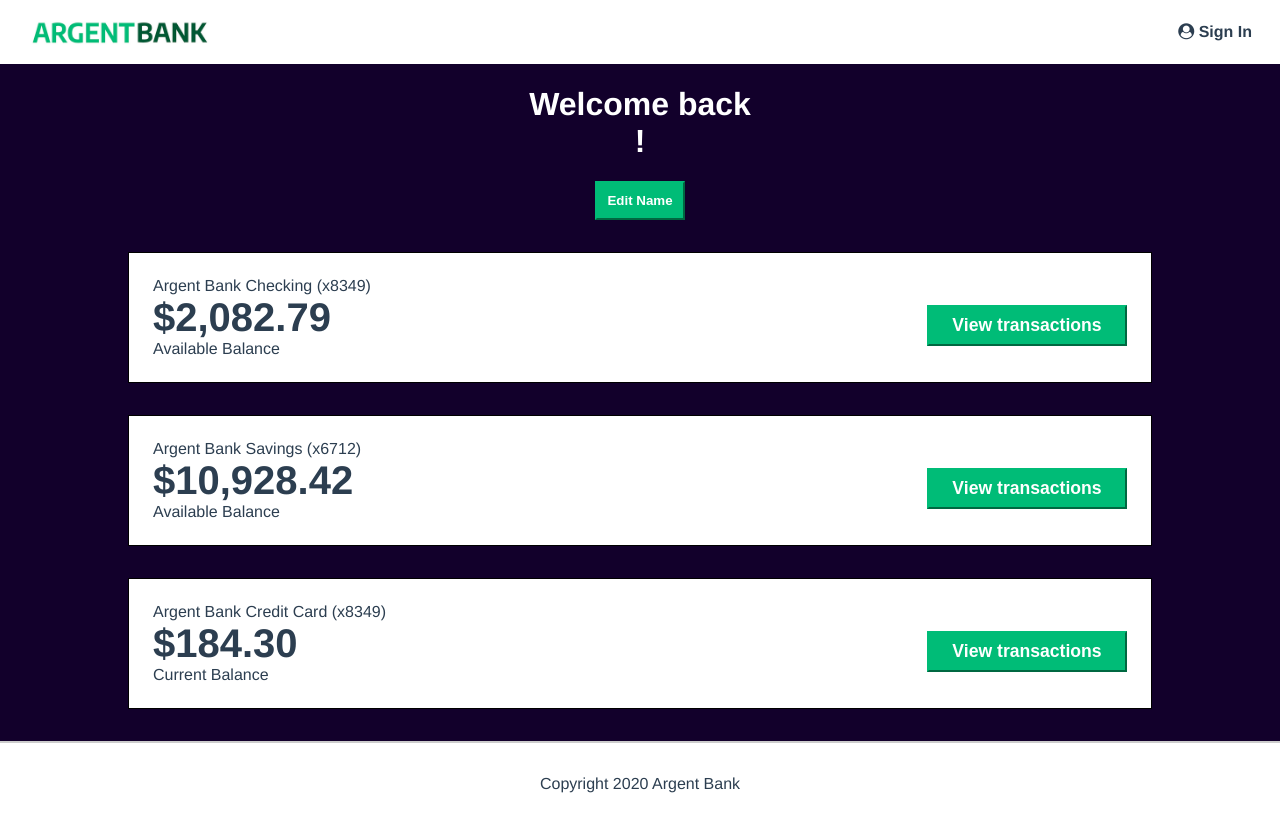
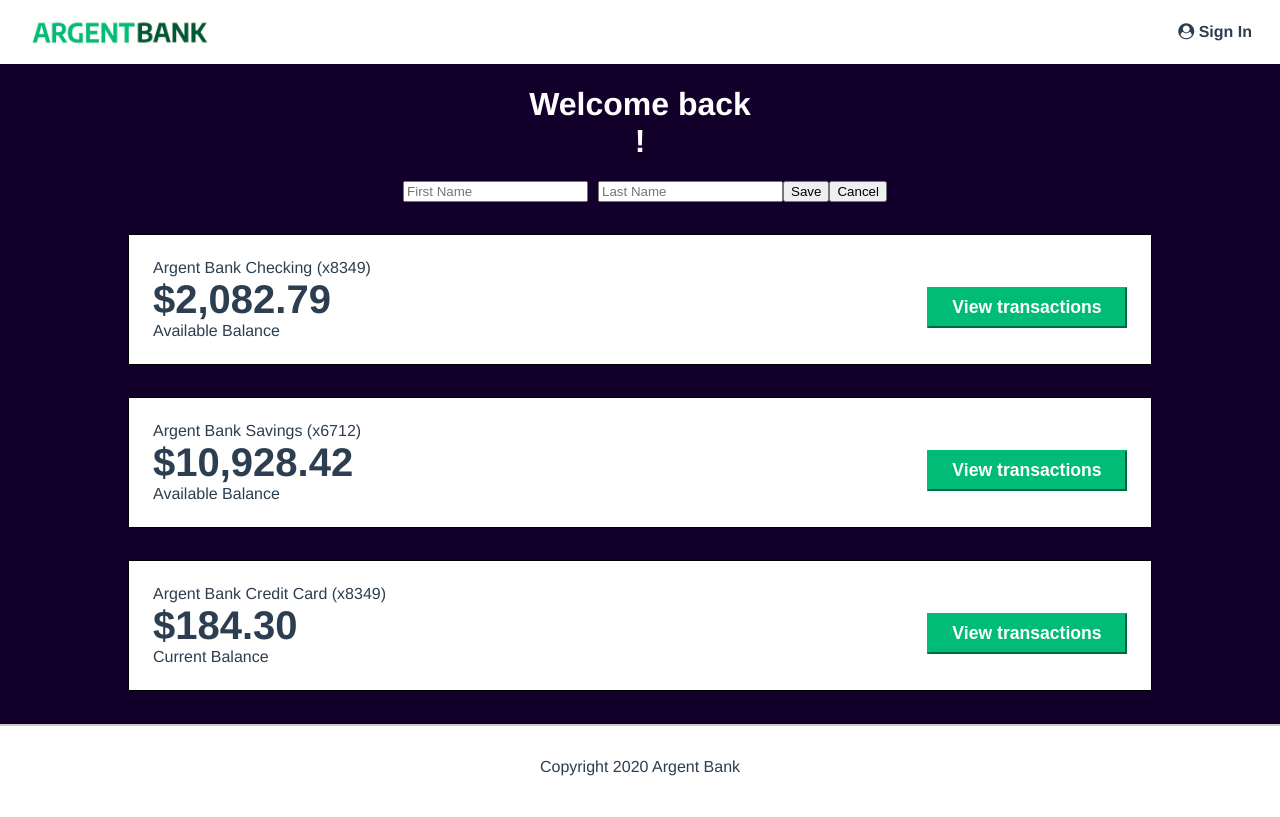
Before and after one commit to CamilleStagiaire/Argent_bank, a React (Create React App) app: page /profile in a window 1280 px wide. Both pictures are taken after a click on the button "Edit Name". Built offline with nearby package versions, Linux system fonts and the light colour scheme.

Commit message:
mise à jour du profil

```diff
--- a/src/components/Transactions/index.jsx
+++ b/src/components/Transactions/index.jsx
@@ -29,7 +29,7 @@ const Transactions = ({ data, setShowTransactions }) => {
         </thead>
         <tbody>
           {data.transactions.map((transaction, index) => (
-            <React.Fragment key={transaction.date + transaction.description}>
+            <React.Fragment key={transaction.id}>
               <tr className="transaction-list">
               <td>
                   <Collapse
--- a/src/datas/data.json
+++ b/src/datas/data.json
@@ -5,6 +5,7 @@
     "description": "Available Balance",
     "transactions": [
       {
+        "id": 1,
         "date": "June 20th, 2020",
         "description": "Golden Sun Bakery",
         "amount": "$5.00",
@@ -14,6 +15,7 @@
         "notes": ""
       },
       {
+        "id": 2,
         "date": "June 20th, 2020",
         "description": "Golden Sun Bakery",
         "amount": "$10.00",
@@ -23,6 +25,7 @@
         "notes": ""
       },
       {
+        "id": 3,
         "date": "June 20th, 2020",
         "description": "Golden Sun Bakery",
         "amount": "$20.00",
@@ -32,6 +35,7 @@
         "notes": ""
       },
       {
+        "id": 4,
         "date": "June 20th, 2020",
         "description": "Golden Sun Bakery",
         "amount": "$30.00",
@@ -41,6 +45,7 @@
         "notes": ""
       },
       {
+        "id": 5,
         "date": "June 20th, 2020",
         "description": "Golden Sun Bakery",
         "amount": "$40.00",
@@ -50,6 +55,7 @@
         "notes": ""
       },
       {
+        "id": 6,
         "date": "June 20th, 2020",
         "description": "Golden Sun Bakery",
         "amount": "$50.00",
@@ -66,6 +72,7 @@
     "description": "Available Balance",
     "transactions": [
       {
+        "id": 7,
         "date": "June 20th, 2020",
         "description": "Golden Sun Bakery",
         "amount": "$5.00",
@@ -75,6 +82,7 @@
         "notes": ""
       },
       {
+        "id": 8,
         "date": "June 20th, 2020",
         "description": "Golden Sun Bakery",
         "amount": "$10.00",
@@ -84,6 +92,7 @@
         "notes": ""
       },
       {
+        "id": 9,
         "date": "June 20th, 2020",
         "description": "Golden Sun Bakery",
         "amount": "$20.00",
@@ -93,6 +102,7 @@
         "notes": ""
       },
       {
+        "id": 10,
         "date": "June 20th, 2020",
         "description": "Golden Sun Bakery",
         "amount": "$30.00",
@@ -102,6 +112,7 @@
         "notes": ""
       },
       {
+        "id": 11,
         "date": "June 20th, 2020",
         "description": "Golden Sun Bakery",
         "amount": "$40.00",
@@ -111,6 +122,7 @@
         "notes": ""
       },
       {
+        "id": 12,
         "date": "June 20th, 2020",
         "description": "Golden Sun Bakery",
         "amount": "$50.00",
@@ -127,6 +139,7 @@
     "description": "Current Balance",
     "transactions": [
         {
+          "id": 13,
           "date": "June 20th, 2020",
           "description": "Golden Sun Bakery",
           "amount": "$5.00",
@@ -136,6 +149,7 @@
           "notes": ""
         },
         {
+          "id": 14,
           "date": "June 20th, 2020",
           "description": "Golden Sun Bakery",
           "amount": "$10.00",
@@ -145,6 +159,7 @@
           "notes": ""
         },
         {
+          "id": 15,
           "date": "June 20th, 2020",
           "description": "Golden Sun Bakery",
           "amount": "$20.00",
@@ -154,6 +169,7 @@
           "notes": ""
         },
         {
+          "id": 16,
           "date": "June 20th, 2020",
           "description": "Golden Sun Bakery",
           "amount": "$30.00",
@@ -163,6 +179,7 @@
           "notes": ""
         },
         {
+          "id": 17,
           "date": "June 20th, 2020",
           "description": "Golden Sun Bakery",
           "amount": "$40.00",
@@ -172,6 +189,7 @@
           "notes": ""
         },
         {
+          "id": 18,
           "date": "June 20th, 2020",
           "description": "Golden Sun Bakery",
           "amount": "$50.00",
--- a/src/pages/User/index.jsx
+++ b/src/pages/User/index.jsx
@@ -1,11 +1,20 @@
 import { useState } from 'react';
-import { useSelector} from 'react-redux';
+import { useSelector, useDispatch } from 'react-redux';
+import { setFirstName, setLastName } from '../../redux/userSlice';
 import Transactions from '../../components/Transactions';
 import data from '../../datas/data.json';
+import localStorageService from '../../services/localStorageService';
+import apiService from '../../services/apiService';
 
 const User = () => {
   const [showTransactions, setShowTransactions] = useState(null);
   const { firstName, lastName } = useSelector((state) => state.user);
+  const [editFirstName, setEditFirstName] = useState(firstName || "");
+  const [editLastName, setEditLastName] = useState(lastName || "");
+
+  const [isEditing, setIsEditing] = useState(false);
+  const dispatch = useDispatch();
+  const { token } = localStorageService.getAuthData();
 
   const accountSection = (type) => (
     <section className="account">
@@ -20,6 +29,23 @@ const User = () => {
     </section>
   );
 
+  const handleChange = async () => {
+    const result = await apiService.updateUserProfile(token, editFirstName, editLastName);
+    if (result.success) {
+      dispatch(setFirstName(editFirstName));
+      dispatch(setLastName(editLastName));
+      setIsEditing(false);
+    } else {
+      console.error(result.message);
+    }
+  };
+
+  const resetEditFields = () => {
+    setEditFirstName(firstName || "");
+    setEditLastName(lastName || "");
+};
+
+
   return (
     <main className="main bg-dark">
       {!showTransactions && (
@@ -27,7 +53,24 @@ const User = () => {
           <h1>
             Welcome back <br /> {firstName} {lastName}!
           </h1>
-          <button className="edit-button">Edit Name</button>
+          {isEditing ? (
+            <>
+              <input
+                value={editFirstName}
+                onChange={(e) => setEditFirstName(e.target.value)}
+                placeholder="First Name"
+              />
+              <input
+                value={editLastName}
+                onChange={(e) => setEditLastName(e.target.value)}
+                placeholder="Last Name"
+              />
+              <button onClick={handleChange}>Save</button>
+              <button onClick={() => { setIsEditing(false); resetEditFields(); }}>Cancel</button>
+            </>
+          ) : (
+            <button className="edit-button" onClick={() => setIsEditing(true)}>Edit Name</button>
+          )}
         </div>
       )}
 
@@ -37,11 +80,11 @@ const User = () => {
           setShowTransactions={() => setShowTransactions(null)}
         />
       ) : (
-        <>
+        <div>
           {accountSection('Checking')}
           {accountSection('Savings')}
           {accountSection('CreditCard')}
-        </>
+        </div>
       )}
     </main>
   );
--- a/src/services/apiService.js
+++ b/src/services/apiService.js
@@ -18,7 +18,7 @@ const apiService = {
       } else {
         return {
           success: false,
-          message: data.message
+          message: data.message,
         };
       }
     } catch (error) {
@@ -49,6 +49,42 @@ const apiService = {
       return null;
     }
   },
+
+  async updateUserProfile(token, firstName, lastName) {
+    try {
+      const response = await fetch(`${BASE_URL}/profile`, {
+        method: 'PUT',
+        headers: {
+          Authorization: `Bearer ${token}`,
+          'Content-Type': 'application/json',
+        },
+        body: JSON.stringify({
+          firstName: firstName,
+          lastName: lastName,
+        }),
+      });
+
+      const data = await response.json();
+
+      if (response.status === 200) {
+        return {
+          success: true,
+          body: data.body,
+        };
+      } else {
+        return {
+          success: false,
+          message: data.message || `Erreur de status: ${response.status}`,
+        };
+      }
+    } catch (error) {
+      console.error('Erreur lors de la mise à jour:', error);
+      return {
+        success: false,
+        message: `Erreur lors de la mise à jour: ${error}`,
+      };
+    }
+  },
 };
 
 export default apiService;
```
Also changed, not shown: 1 other file (tests, documents, lock files or other folders).
